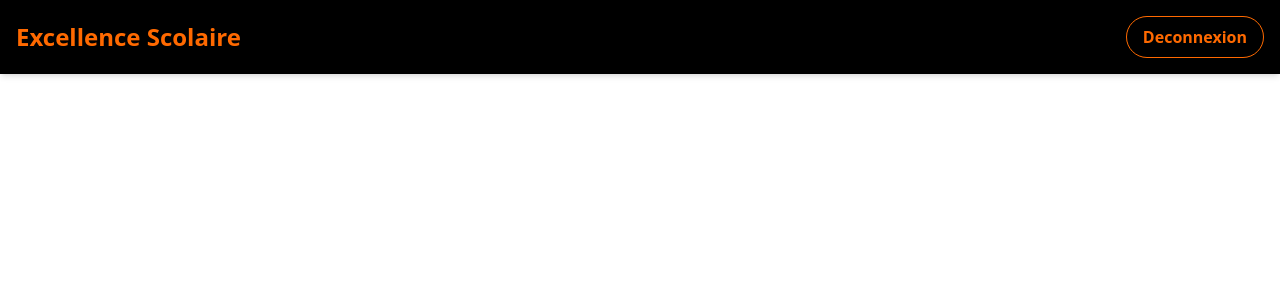
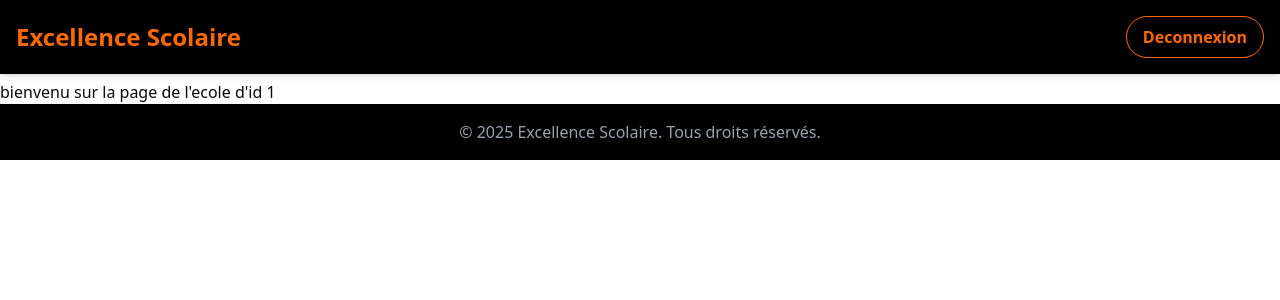
Before and after one commit to Godlovedev/School_manager, a React (Vite) app in the folder frontend/school_app/: page /dasboard/1 in a window 1280 px wide. Shown: the top 300 px of the page. Built offline with nearby package versions, Linux system fonts and the light colour scheme; sample sign-in values are in the browser's storage.

Commit message:
Gestion de quelque petits details frontend

```diff
--- a/frontend/school_app/src/App.tsx
+++ b/frontend/school_app/src/App.tsx
@@ -7,6 +7,7 @@ import LoginPage from "./pages/login";
 import Dashboard from "./pages/dashboard";
 import PrivateRoute, { isTokenValid } from "./hook/token";
 import Footer from "./components/footer";
+import School from "./pages/school";
 
 
 export default function App() {
@@ -21,6 +22,9 @@ export default function App() {
           <Route path="/dashboard" element={<PrivateRoute>
             <Dashboard />
           </PrivateRoute>} />
+          <Route path={`/dasboard/:id`} element={<PrivateRoute>
+            <School />
+          </PrivateRoute>} />
         </Routes>
         <Footer />
       </Router>
--- a/frontend/school_app/src/hook/token.tsx
+++ b/frontend/school_app/src/hook/token.tsx
@@ -1,6 +1,6 @@
-import {jwtDecode, type JwtPayload} from "jwt-decode"
-import { useEffect, type JSX } from "react";
-import { Navigate, useNavigate } from "react-router-dom";
+import {jwtDecode} from "jwt-decode"
+import { type JSX } from "react";
+import { Navigate } from "react-router-dom";
 
 
 export function isTokenValid(): boolean {
--- a/frontend/school_app/src/pages/dashboard.tsx
+++ b/frontend/school_app/src/pages/dashboard.tsx
@@ -2,6 +2,7 @@
 import { useEffect, useState, type FormEvent } from "react";
 import {  MapPin, Plus, X } from "lucide-react";
 import {DeleteDialog} from "../components/dialog";
+import { Navigate, useNavigate } from "react-router-dom";
 
 
 export default function Dashboard(){
@@ -26,6 +27,8 @@ export default function Dashboard(){
     const [reFetched, setReFetched] = useState(false);
     const token = localStorage.getItem("access_token");
     const [showCreateForm, setShowCreateForm] = useState(false);
+
+    const navigate = useNavigate()
 
     // recuperation des écoles sur l'api
     useEffect(() => {
@@ -192,6 +195,7 @@ export default function Dashboard(){
                                 </div>
                                 <div className="flex flex-col sm:flex-row space-y-2 sm:space-y-0 sm:space-x-3 w-full sm:w-auto">
                                     <button
+                                    onClick={() => navigate(`/dasboard/${school.id}`)}
                                         className="bg-blue-500 hover:bg-blue-600 text-white text-base font-bold py-2 px-5 rounded-md transition duration-300 ease-in-out shadow-sm hover:shadow-md"
                                     >
                                         Gérer
--- /dev/null
+++ b/frontend/school_app/src/pages/school.tsx
@@ -0,0 +1,32 @@
+import { useState } from "react"
+import { useParams } from "react-router-dom"
+
+
+type User = {
+    id: number;
+    username: string;
+    email: string;
+}
+
+type School = {
+    id: number;
+    name: string;
+    is_admin: boolean;
+    localisation: string;
+    email: string | null;
+    phone_number: string | null;
+    admin: User;
+    staff: User[];
+}
+
+export default function School(){
+    const { id } = useParams()
+
+    const [school, setSchool] = useState<School[]>([])
+
+    return (
+        <div  className="mt-20">
+            bienvenu sur la page de l'ecole d'id {id}
+        </div>
+    )
+}
```
Also changed, not shown: 2 other files (tests, documents, lock files or other folders).
